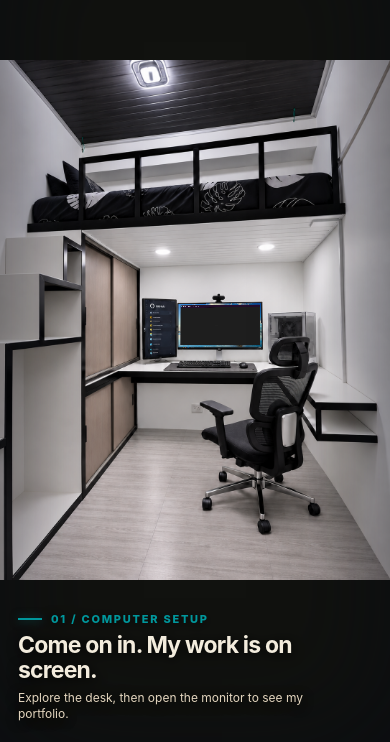
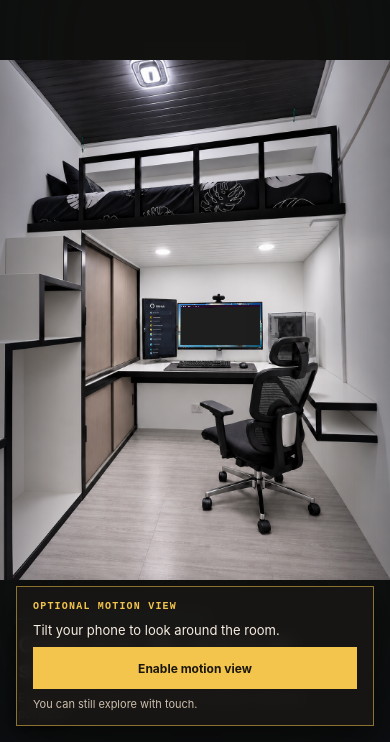
Before and after one commit to Angelo-Palpalatoc/Portfolio, a React (Vite) app: page / in a window 390 px wide. Shown: the part 102-844 px from the top of the page. Built offline with nearby package versions, Linux system fonts and the light colour scheme.

Commit message:
fix: motion Gyro for Phone

```diff
--- a/src/App.tsx
+++ b/src/App.tsx
@@ -12,11 +12,13 @@ const deskParallaxIntensity = 1.3;
 const deskBounds = { left: 0.28, top: 0.355, width: 0.59, height: 0.28 };
 const deskCenter = { x: 0.575, y: 0.495 };
 const screenCenter = { x: 0.5635, y: 0.5109 };
+const mobileRoomParallaxScale = 0.55;
 const phoneQuery =
   '(max-width: 700px), (max-width: 950px) and (pointer: coarse), (max-width: 950px) and (max-height: 500px)';
 type View = 'room' | 'desk' | 'screen';
 type AppWindow = 'arduino' | 'autorename' | null;
 type CameraPose = { x: number; y: number; scale: number };
+type MotionPermission = 'hidden' | 'prompt' | 'granted' | 'denied' | 'unsupported';
 const initialPose = { x: 0, y: 0, scale: 1 };
 const outside = (x: number, y: number, rect: DOMRect, margin = 0) =>
   x < rect.left - margin ||
@@ -30,6 +32,7 @@ export default function App() {
   const [windowMaximized, setWindowMaximized] = useState(false);
   const [mobileExpanded, setMobileExpanded] = useState(false);
   const [startMenuOpen, setStartMenuOpen] = useState(false);
+  const [motionPermission, setMotionPermission] = useState<MotionPermission>('hidden');
   const roomAsset = useImageAsset(roomImage);
   const wallpaperAsset = useImageAsset(monitorBackground);
   const [status, setStatus] = useState('');
@@ -63,6 +66,7 @@ export default function App() {
     ready: true,
   });
   const roomOffset = useRef({ x: 0, y: 0 });
+  const orientationBaseline = useRef<{ beta: number; gamma: number } | null>(null);
   const pointer = useRef({ x: 0, y: 0, active: false });
   const exitTimer = useRef<ReturnType<typeof setTimeout> | null>(null);
   const deskMotion = useRef({ x: 0, y: 0, targetX: 0, targetY: 0, blend: 0, velocity: 0 });
@@ -188,6 +192,22 @@ export default function App() {
     [paintCamera, paintDesk, wakeCamera],
   );
 
+  const updateRoomPose = useCallback(
+    (x: number, y: number) => {
+      const stage = stageRef.current;
+      if (!stage || viewRef.current !== 'room') return;
+      roomOffset.current.x = x;
+      roomOffset.current.y = y;
+      poses.current.room = {
+        x: -stage.offsetWidth / 2 + x,
+        y: -stage.offsetHeight / 2 + y,
+        scale: 1,
+      };
+      aimCamera(poses.current.room, 'room');
+    },
+    [aimCamera],
+  );
+
   const measureScene = useCallback(() => {
     const stage = stageRef.current;
     if (!stage) return;
@@ -261,6 +281,7 @@ export default function App() {
     if (viewRef.current !== 'room') return;
     interacted.current = true;
     clearExitTimer();
+    orientationBaseline.current = null;
     setStartMenuOpen(false);
     measureScene();
     viewRef.current = 'desk';
@@ -338,6 +359,7 @@ export default function App() {
     if (viewRef.current !== 'desk') return;
     interacted.current = true;
     clearExitTimer();
+    orientationBaseline.current = null;
     setStartMenuOpen(false);
     viewRef.current = 'room';
     aimCamera(poses.current.room, 'room');
@@ -455,6 +477,80 @@ export default function App() {
       frameRef.current?.focus({ preventScroll: true });
   }, []);
 
+  const requestMotionPermission = useCallback(async () => {
+    if (window.matchMedia('(prefers-reduced-motion: reduce)').matches) {
+      setMotionPermission('unsupported');
+      return;
+    }
+    if (!('DeviceOrientationEvent' in window)) {
+      setMotionPermission('unsupported');
+      return;
+    }
+    try {
+      const OrientationEvent = window.DeviceOrientationEvent as typeof DeviceOrientationEvent & {
+        requestPermission?: () => Promise<'granted' | 'denied'>;
+      };
+      const result = OrientationEvent.requestPermission
+        ? await OrientationEvent.requestPermission()
+        : 'granted';
+      if (result !== 'granted') {
+        setMotionPermission('denied');
+        return;
+      }
+      orientationBaseline.current = null;
+      setMotionPermission('granted');
+    } catch {
+      setMotionPermission('denied');
+    }
+  }, []);
+
+  useLayoutEffect(() => {
+    const phone = window.matchMedia(phoneQuery);
+    const reducedMotion = window.matchMedia('(prefers-reduced-motion: reduce)');
+    const syncMotionPrompt = () => {
+      if (
+        phone.matches &&
+        !reducedMotion.matches &&
+        'DeviceOrientationEvent' in window &&
+        motionPermission === 'hidden'
+      ) {
+        setMotionPermission('prompt');
+      } else if (!phone.matches && motionPermission !== 'hidden') {
+        setMotionPermission('hidden');
+        orientationBaseline.current = null;
+      }
+    };
+    syncMotionPrompt();
+    phone.addEventListener('change', syncMotionPrompt);
+    reducedMotion.addEventListener('change', syncMotionPrompt);
+    return () => {
+      phone.removeEventListener('change', syncMotionPrompt);
+      reducedMotion.removeEventListener('change', syncMotionPrompt);
+    };
+  }, [motionPermission]);
+
+  useLayoutEffect(() => {
+    if (motionPermission !== 'granted') return;
+    const onOrientation = (event: DeviceOrientationEvent) => {
+      if (viewRef.current !== 'room' || mobileExpandedRef.current) return;
+      if (event.beta == null || event.gamma == null) return;
+      if (!orientationBaseline.current) {
+        orientationBaseline.current = { beta: event.beta, gamma: event.gamma };
+        return;
+      }
+      const deltaGamma = event.gamma - orientationBaseline.current.gamma;
+      const deltaBeta = event.beta - orientationBaseline.current.beta;
+      const normalizedX = Math.max(-1, Math.min(1, deltaGamma / 25));
+      const normalizedY = Math.max(-1, Math.min(1, deltaBeta / 25));
+      updateRoomPose(
+        -normalizedX * 36 * mobileRoomParallaxScale,
+        -normalizedY * 24 * mobileRoomParallaxScale,
+      );
+    };
+    window.addEventListener('deviceorientation', onOrientation, { passive: true });
+    return () => window.removeEventListener('deviceorientation', onOrientation);
+  }, [motionPermission, updateRoomPose]);
+
   // Pointer navigation between the room, desk, and monitor.
   const scheduleExit = (from: 'desk' | 'screen') => {
     if (exitTimer.current) return;
@@ -520,6 +616,16 @@ export default function App() {
     if (event.pointerType !== 'mouse') {
       pointer.current.active = false;
       clearExitTimer();
+      if (
+        event.pointerType === 'touch' &&
+        viewRef.current === 'room' &&
+        !mobileExpandedRef.current
+      ) {
+        updateRoomPose(
+          (event.clientX / window.innerWidth - 0.5) * -36 * mobileRoomParallaxScale,
+          (event.clientY / window.innerHeight - 0.5) * -24 * mobileRoomParallaxScale,
+        );
+      }
       return;
     }
     pointer.current = { x: event.clientX, y: event.clientY, active: true };
@@ -549,14 +655,10 @@ export default function App() {
     }
     roomOffset.current.x = (event.clientX / window.innerWidth - 0.5) * -36;
     roomOffset.current.y = (event.clientY / window.innerHeight - 0.5) * -24;
-    const stage = stageRef.current;
-    if (!stage) return;
-    poses.current.room = {
-      x: -stage.offsetWidth / 2 + roomOffset.current.x,
-      y: -stage.offsetHeight / 2 + roomOffset.current.y,
-      scale: 1,
-    };
-    aimCamera(poses.current.room, 'room');
+    updateRoomPose(
+      (event.clientX / window.innerWidth - 0.5) * -36,
+      (event.clientY / window.innerHeight - 0.5) * -24,
+    );
   };
 
   const mobileBackButton =
@@ -868,6 +970,17 @@ export default function App() {
         </div>
       </div>
 
+      {view === 'room' && motionPermission === 'prompt' && (
+        <aside className="motion-prompt" aria-label="Motion view setup">
+          <span className="motion-prompt-kicker">OPTIONAL MOTION VIEW</span>
+          <p>Tilt your phone to look around the room.</p>
+          <button type="button" onClick={requestMotionPermission}>
+            Enable motion view
+          </button>
+          <span className="motion-prompt-hint">You can still explore with touch.</span>
+        </aside>
+      )}
+
       {view === 'desk' && (
         <button className="mobile-room-button" type="button" onClick={leaveDesk}>
           Back to room
--- a/src/styles.css
+++ b/src/styles.css
@@ -624,6 +624,55 @@ button {
   font-size: clamp(12px, 1.1vw, 15px);
 }
 
+.motion-prompt {
+  position: absolute;
+  z-index: 4;
+  right: 16px;
+  bottom: max(16px, env(safe-area-inset-bottom, 0px));
+  left: 16px;
+  display: grid;
+  max-width: 360px;
+  gap: 8px;
+  margin: 0 auto;
+  padding: 14px 16px;
+  border: 1px solid #f3c54c88;
+  color: #f7eee3;
+  background: #191715e8;
+  box-shadow: 0 12px 30px #0008;
+  backdrop-filter: blur(8px);
+}
+.motion-prompt-kicker {
+  color: #f3c54c;
+  font:
+    700 10px/1.2 'JetBrains Mono',
+    monospace;
+  letter-spacing: 0.12em;
+}
+.motion-prompt p {
+  margin: 0;
+  font-size: 13px;
+  line-height: 1.4;
+}
+.motion-prompt button {
+  min-height: 42px;
+  border: 1px solid #f3c54c;
+  color: #1b170e;
+  background: #f3c54c;
+  cursor: pointer;
+  font-size: 12px;
+  font-weight: 750;
+}
+.motion-prompt button:hover,
+.motion-prompt button:focus-visible {
+  background: #ffe18a;
+  outline: 2px solid #fff;
+  outline-offset: 2px;
+}
+.motion-prompt-hint {
+  color: #cdbfae;
+  font-size: 11px;
+}
+
 /* Phone reading view */
 .mobile-portfolio-back {
   display: none;
```
Also changed, not shown: project-notes/Current-State.md (+1 -0 lines).
